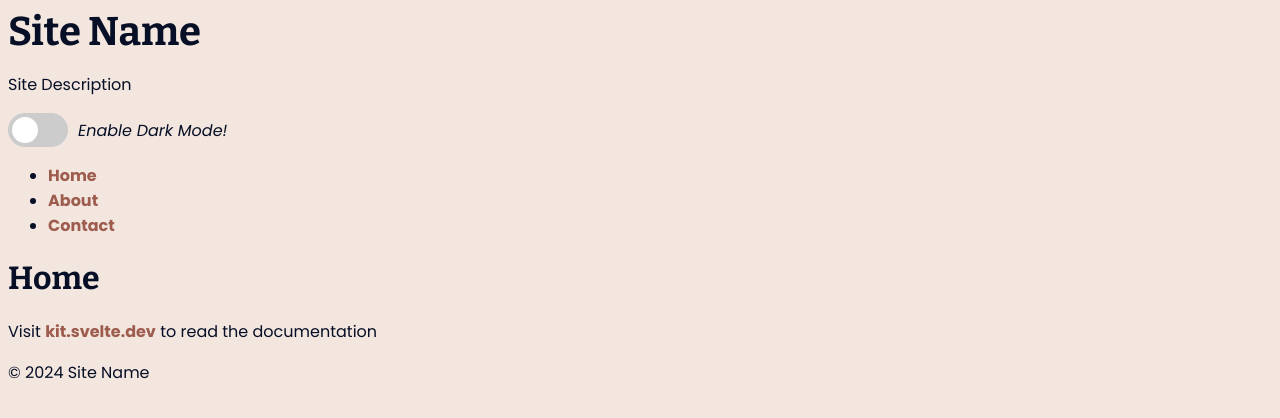
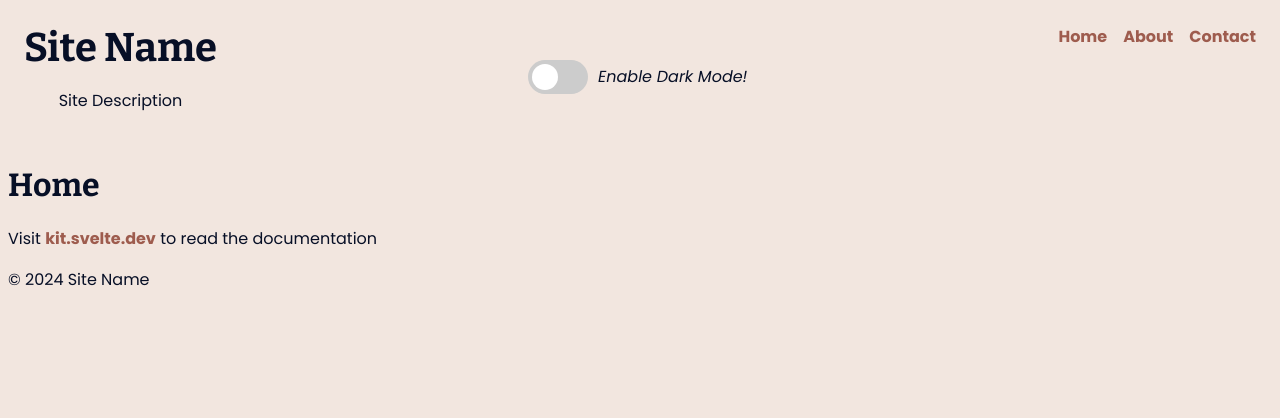
Before and after one commit to timscodebase/site-template, a SvelteKit app: page / in a window 1280 px wide. Shown: the top 418 px of the page. Built offline with nearby package versions, Linux system fonts and the light colour scheme.

Commit message:
chore: Update project configuration files and add site-config.json

```diff
--- a/src/app.html
+++ b/src/app.html
@@ -1,5 +1,5 @@
 <!doctype html>
-<html lang="en" data-theme="dark">
+<html lang="en">
 	<head>
 		<meta charset="utf-8" />
 		<link rel="icon" href="%sveltekit.assets%/favicon.png" />
--- a/src/lib/components/DarkModeToggle.svelte
+++ b/src/lib/components/DarkModeToggle.svelte
@@ -3,14 +3,25 @@
 
 	$effect(() => {
 		const toggleSwitch = document.querySelector('.theme-switch input[type="checkbox"]');
+		const currentTheme = localStorage.getItem('theme') ? localStorage.getItem('theme') : null;
 
-		const switchTheme = (e) => {
+		if (currentTheme) {
+			document.documentElement.setAttribute('data-theme', currentTheme);
+
+			if (currentTheme === 'dark') {
+				toggleSwitch.checked = true;
+			}
+		}
+
+		function switchTheme(e) {
 			if (e.target.checked) {
 				document.documentElement.setAttribute('data-theme', 'dark');
+				localStorage.setItem('theme', 'dark'); //add this
 			} else {
 				document.documentElement.setAttribute('data-theme', 'light');
+				localStorage.setItem('theme', 'light'); //add this
 			}
-		};
+		}
 
 		toggleSwitch.addEventListener('change', switchTheme, false);
 	});
--- a/src/lib/components/Header.svelte
+++ b/src/lib/components/Header.svelte
@@ -1,25 +1,33 @@
 <script>
-	import { name, description } from '$lib/site-config.json';
-	import { DarkModeToggle, Meta } from '$lib';
+	import { name, description, urls } from '$lib/site-config.json'
+	import { DarkModeToggle, Meta, Nav } from '$lib'
 </script>
 
 <Meta />
 
 <header>
-	<span class="logo header-font">{name}</span>
-	<p>{description}</p>
+	<div class="logo">
+		<span class="logo-span header-font">{name}</span>
+		<p>{description}</p>
+	</div>
 	<DarkModeToggle />
-	<nav>
-		<ul>
-			<li><a href="/">Home</a></li>
-			<li><a href="/about">About</a></li>
-			<li><a href="/contact">Contact</a></li>
-		</ul>
-	</nav>
+	<Nav {urls} />
 </header>
 
 <style>
+	header {
+		display: flex;
+		justify-content: space-between;
+		padding: 1rem;
+	}
+
 	.logo {
+		display: flex;
+		flex-direction: column;
+		align-items: center;
+	}
+
+	.logo-span {
 		font-size: 2.5rem;
 	}
 </style>
--- /dev/null
+++ b/src/lib/components/Nav.svelte
@@ -0,0 +1,22 @@
+<script>
+	let urls = $props()
+	let links = urls.urls
+</script>
+
+<nav>
+	<ul>
+		{#each links as link}
+			<li><a href={link.url}>{link.text}</a></li>
+		{/each}
+	</ul>
+</nav>
+
+<style>
+	ul {
+		display: flex;
+		list-style: none;
+		margin: 0;
+		padding: 0;
+		gap: 1rem;
+	}
+</style>
--- a/src/lib/index.ts
+++ b/src/lib/index.ts
@@ -2,5 +2,6 @@ import DarkModeToggle from "./components/DarkModeToggle.svelte";
 import Footer from "./components/Footer.svelte"
 import Header from "./components/Header.svelte"
 import Meta from "./components/Meta.svelte"
+import Nav from "./components/Nav.svelte"
 
-export { DarkModeToggle, Footer, Header, Meta };
+export { DarkModeToggle, Footer, Header, Meta, Nav };
--- a/src/lib/site-config.json
+++ b/src/lib/site-config.json
@@ -17,5 +17,10 @@
     "color-error-light": "#8C2800",
     "color-warning-dark": "#C4BD00",
     "color-warning-light": "#8A8600"
-  }
+  },
+  "urls": [
+    {"url": "/", "text": "Home"},
+    {"url": "/about", "text": "About"},
+    {"url": "/contact", "text": "Contact"}
+  ]
 }
--- a/static/css/main.css
+++ b/static/css/main.css
@@ -15,19 +15,6 @@ a {
   }
 }
 
-
-[data-theme='dark'] {
-  :root {
-    --color-surface: var(--color-surface-dark);
-    --color-text: var(--color-text-dark);
-    --color-accent: var(--color-accent-dark);
-    --color-success: var(--color-success-dark);
-    --color-error: var(--color-error-dark);
-    --color-warning: var(--color-warning-dark);
-  }
-}
-
-[data-theme='light'] {
 :root {
   --color-surface: var(--color-surface-light);
   --color-text: var(--color-text-light);
@@ -36,10 +23,9 @@ a {
   --color-error: var(--color-error-light);
   --color-warning: var(--color-warning-light);
 }
-}
 
-@media (prefers-color-scheme: dark) {
-		:root {
+[data-theme='dark'] {
+
   --color-surface: var(--color-surface-dark);
   --color-text: var(--color-text-dark);
   --color-accent: var(--color-accent-dark);
@@ -47,15 +33,3 @@ a {
   --color-error: var(--color-error-dark);
   --color-warning: var(--color-warning-dark);
 }
-	}
-
-	@media (prefers-color-scheme: light) {
-		:root {
-			--color-surface: var(--color-surface-light);
-			--color-text: var(--color-text-light);
-			--color-accent: var(--color-accent-light);
-			--color-success: var(--color-success-light);
-			--color-error: var(--color-error-light);
-			--color-warning: var(--color-warning-light);
-		}
-	}
```
Also changed, not shown: 1 other file (tests, documents, lock files or other folders). Lines whose indentation alone changed are shown as unchanged.
